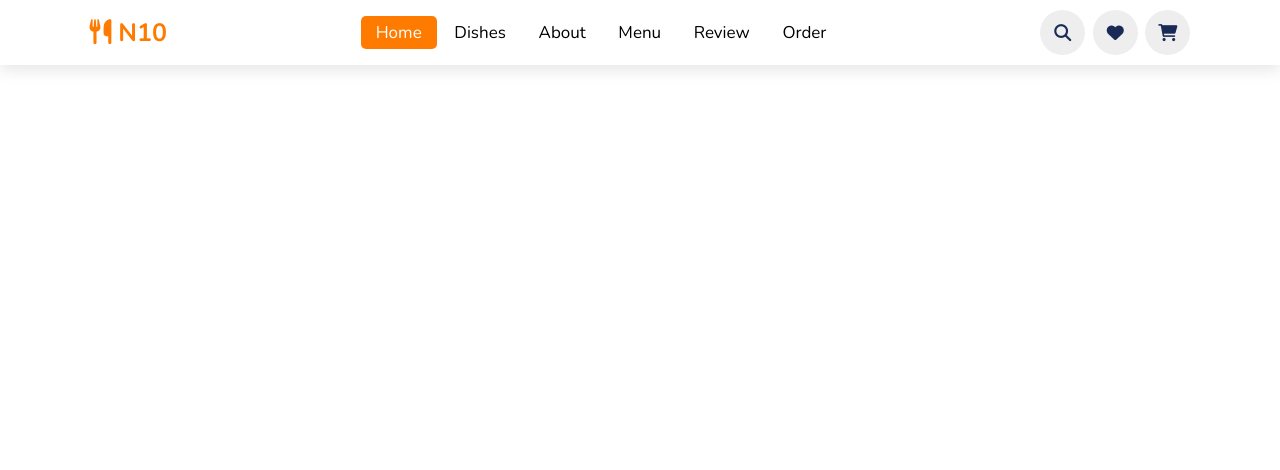
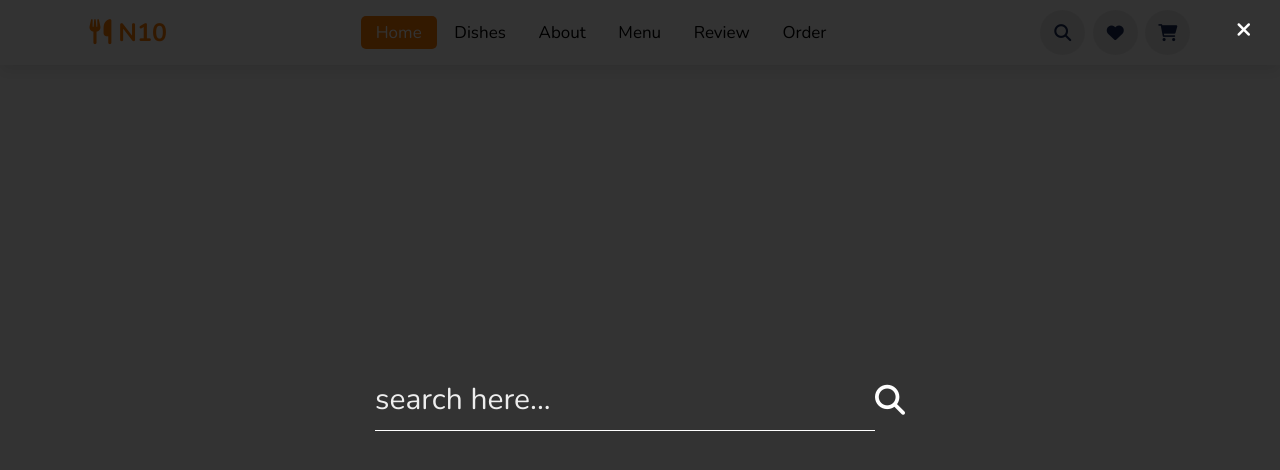
Before and after one commit to ThomasLe-dev/Food-ordering, a plain HTML site: page indes.html in a window 1280 px wide. Both pictures are taken after a click on the icon 1062 px from the left and 32 px from the top of the page. Drawn offline with nearby package versions, Linux system fonts and the light colour scheme.

Commit message:
Search form completed

```diff
--- a/indes.html
+++ b/indes.html
@@ -36,6 +36,17 @@
 
     </header>
 
+    <!-- search form  -->
+
+    <form action="" id="search-form">
+        <input type="search" placeholder="search here..." name="" id="search-box">
+        <label for="search-box" class="fa-solid fa-magnifying-glass"></label>
+        <i class="fa-solid fa-xmark" id="close"></i>
+    </form>
+    <!-- search form end -->
+
+
+
     <script src="./index.js"></script>
 </body>
 </html>
--- a/index.css
+++ b/index.css
@@ -76,8 +76,61 @@ header .icons #menu-bars{
     display: none;
 }
 
+#search-form{
+    position: fixed;
+    top:-110%; left:0;
+    height:100%; width:100%;
+    z-index: 1004;
+    background:rgba(0,0,0,.8);
+    display: flex;
+    align-items: center;
+    justify-content: center;
+    padding:0 1rem;
+}
 
+#search-form.active{
+    top:0;
+}
 
+#search-form #search-box{
+    width:50rem;
+    border-bottom: .1rem solid #fff;
+    padding:1rem 0;
+    color:#fff;
+    font-size: 3rem;
+    text-transform: none;
+    background:none;
+}
+
+#search-form #search-box::placeholder{
+    color:#eee;
+}
+
+#search-form #search-box::-webkit-search-cancel-button{
+    -webkit-appearance: none;
+}
+
+#search-form label{
+    color:#fff;
+    cursor:pointer;
+    font-size: 3rem;
+}
+
+#search-form label:hover{
+    color:var(--main-color);
+}
+
+#search-form #close{
+    position: absolute;
+    color:#fff;
+    cursor: pointer;
+    top: 2rem; right:3rem;
+    font-size: 2rem;
+}
+
+#search-form #close:hover {
+    color: var(--main-color);
+}
 
 
 
--- a/index.js
+++ b/index.js
@@ -4,3 +4,37 @@ let navbar = document.querySelector('.navbar');
 menu.onclick = () => {
   navbar.classList.toggle('active');
 }
+
+let section = document.querySelectorAll('section');
+let navLinks = document.querySelectorAll('header .navbar a');
+
+window.onscroll = () =>{
+
+  menu.classList.remove('fa-times');
+  navbar.classList.remove('active');
+
+  section.forEach(sec =>{
+
+    let top = window.scrollY;
+    let height = sec.offsetHeight;
+    let offset = sec.offsetTop - 150;
+    let id = sec.getAttribute('id');
+
+    if(top >= offset && top < offset + height){
+      navLinks.forEach(links =>{
+        links.classList.remove('active');
+        document.querySelector('header .navbar a[href*='+id+']').classList.add('active');
+      });
+    };
+
+  });
+
+}
+
+document.querySelector('#search-icon').onclick = () =>{
+  document.querySelector('#search-form').classList.toggle('active');
+}
+
+document.querySelector('#close').onclick = () =>{
+  document.querySelector('#search-form').classList.remove('active');
+}
```
